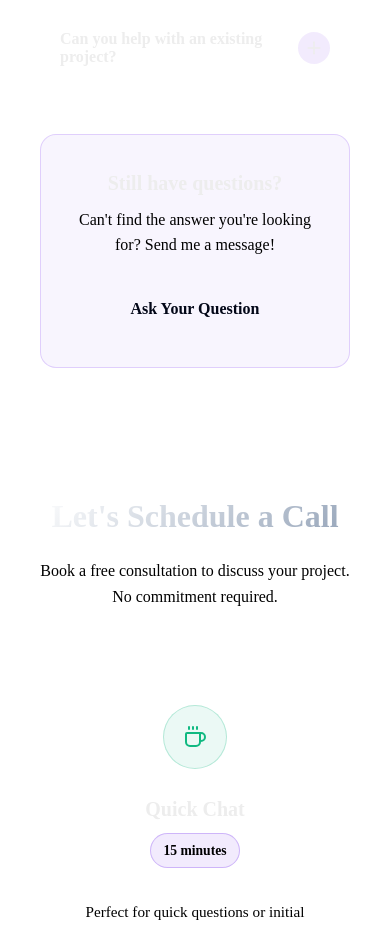
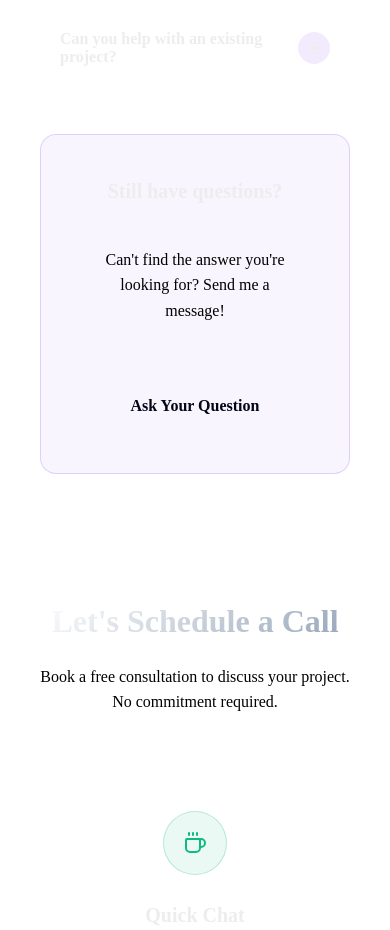
Before and after one commit to BesongOscar/My-Portfolio, a Next.js app: page /Contact in a window 390 px wide. Shown: the part 2540-3470 px from the top of the page. Built offline with nearby package versions, Linux system fonts and the light colour scheme.

Commit message:
responsiveness fixes

```diff
--- a/components/Contact/Faq.module.css
+++ b/components/Contact/Faq.module.css
@@ -182,7 +182,7 @@
     font-size: 0.95rem;
   }
 
-  .ctaBox {
+  .ctaBox p{
     padding: 2rem 1.5rem;
     margin-left: 0;
   }
--- a/components/Contact/testimonials.module.css
+++ b/components/Contact/testimonials.module.css
@@ -177,6 +177,7 @@
   color: var(--text-secondary);
   font-size: 1.05rem;
   margin: 0 0 2rem;
+  margin-left: 300px;
 }
 
 .ctaButton {
@@ -221,6 +222,9 @@
   .ctaBox h3 {
     font-size: 1.5rem;
   }
+  .ctaBox p{
+    margin-left: 0;
+  }
 }
 
 @media (max-width: 480px) {
@@ -235,4 +239,7 @@
   .testimonialText {
     font-size: 1rem;
   }
+  .cta p{
+    margin-left: 0;
+  }
 }
```
